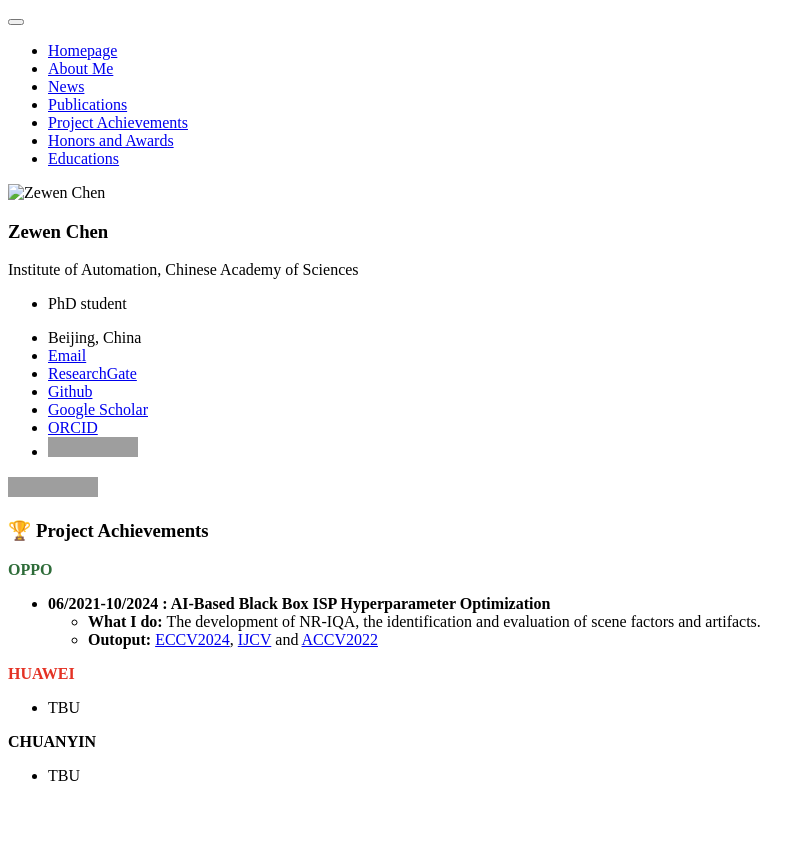
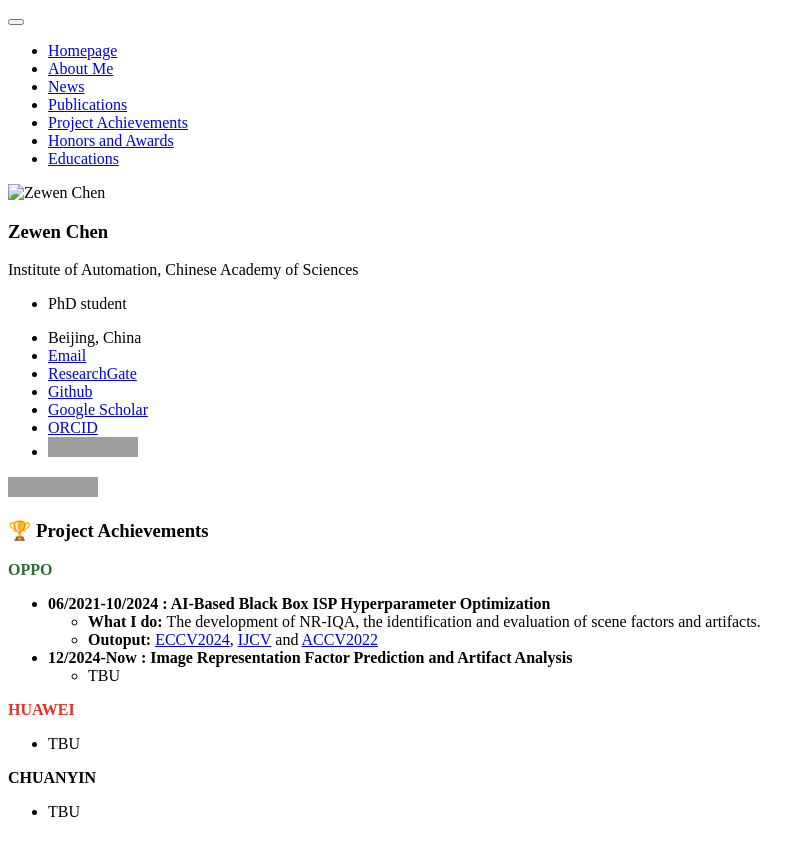
Before and after one commit to chencn2020/chencn2020.github.io, a Jekyll site: the page built from _pages/includes/projects.md, in a window 1280 px wide. Shown: the top 856 px of the page, without its empty margins (0-812 px from the left). Built offline with Jekyll 4.4.1, drawn with Linux system fonts in a browser that asks for light colours; our own code applies the rules of GitHub Pages for plain Markdown files; grey boxes are pictures that could not be loaded.

Commit message:
Update projects.md

```diff
--- a/_pages/includes/projects.md
+++ b/_pages/includes/projects.md
@@ -9,6 +9,8 @@
   - **What I do:** The development of NR-IQA, the identification and evaluation of scene factors and artifacts.
   - **Outoput:** [ECCV2024](https://link.springer.com/chapter/10.1007/978-3-031-73232-4_14), [IJCV](https://link.springer.com/article/10.1007/s11263-023-01851-5) and [ACCV2022](https://openaccess.thecvf.com/content/ACCV2022/html/Chen_Teacher-Guided_Learning_for_Blind_Image_Quality_Assessment_ACCV_2022_paper.html)
 
+- **12/2024-Now : Image Representation Factor Prediction and Artifact Analysis**
+  - TBU
 
 <div class="year-badge">
     <b style="color:rgb(228, 50, 36)"> HUAWEI </b>
```
